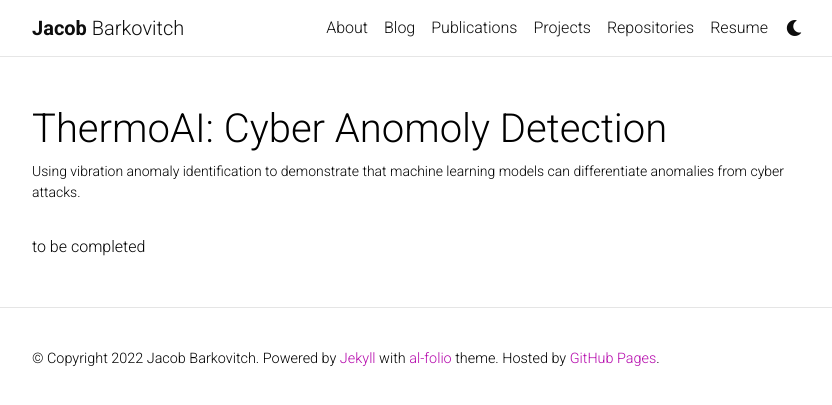
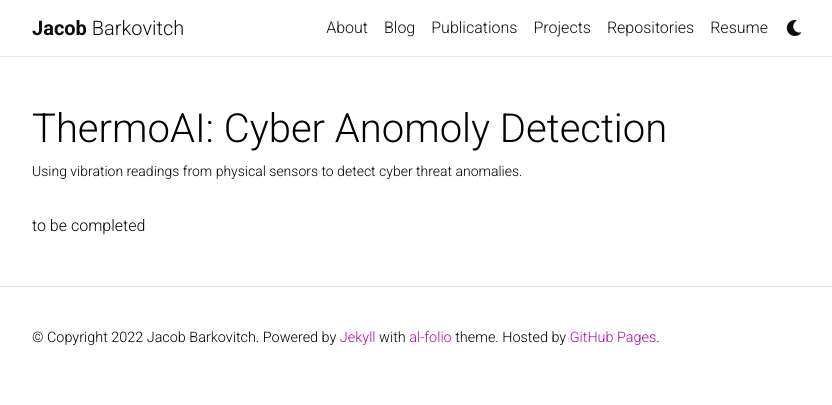
Before and after one commit to jakebarkovitch/jakebarkovitch.github.io, a Jekyll site: the page built from _projects/9_project.md, in a window 1280 px wide. Shown: the top 405 px of the page, without its empty margins (223-1055 px from the left). Built offline with Jekyll 4.4.1, drawn with Linux system fonts in a browser that asks for light colours; comment, search, counter and statistics services are not loaded; a style sheet for code colours, icons or effects is not loaded.

Commit message:
Update 9_project.md

```diff
--- a/_projects/9_project.md
+++ b/_projects/9_project.md
@@ -1,7 +1,7 @@
 ---
 layout: page
 title: "ThermoAI: Cyber Anomoly Detection"
-description: Using vibration anomaly identification to demonstrate that machine learning models can differentiate anomalies from cyber attacks.
+description: Using vibration readings from physical sensors to detect cyber threat anomalies.
 img: assets/img/anom.png
 importance: 5
 category: professional
```
